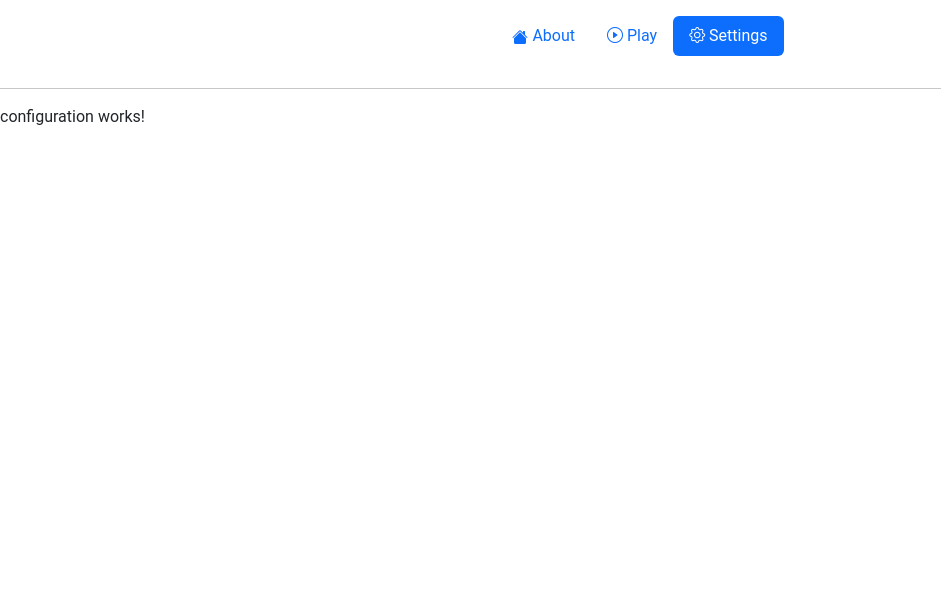
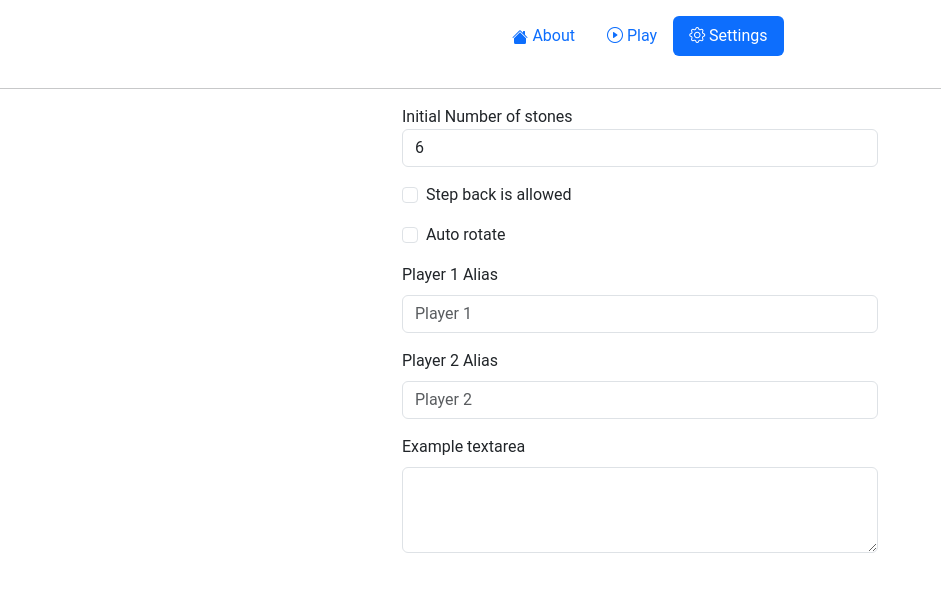
Before and after one commit to erickturcios/mancala-ui, an Angular app: page /configuration in a window 1280 px wide. Shown: the top 592 px of the page, without its empty margins (0-941 px from the left). Built offline with nearby package versions, Linux system fonts and the light colour scheme.

Commit message:
initial html template

```diff
--- a/src/app/configuration/configuration.component.html
+++ b/src/app/configuration/configuration.component.html
@@ -1 +1,37 @@
-<p>configuration works!</p>
+<div class="container" style="max-width: 500px;">
+
+    <div class="mb-3 form-group">
+        <label for="exampleFormControlSelect1">Initial Number of stones</label>
+        <select class="form-control" id="exampleFormControlSelect1">
+          <option>4</option>
+          <option>5</option>
+          <option selected>6</option>
+          <option>7</option>
+          <option>8</option>
+        </select>
+      </div>
+    <div class="mb-3 form-check">
+        <input class="form-check-input" type="checkbox" value="" id="flexCheckDefault">
+        <label class="form-check-label" for="flexCheckDefault">
+            Step back is allowed
+        </label>
+    </div>
+    <div class="mb-3 form-check">
+        <input class="form-check-input" type="checkbox" value="" id="flexCheckDefault">
+        <label class="form-check-label" for="flexCheckDefault">
+            Auto rotate
+        </label>
+    </div>
+    <div class="mb-3">
+        <label for="exampleFormControlInput1" class="form-label">Player 1 Alias</label>
+        <input type="text" class="form-control" id="player1" placeholder="Player 1">
+    </div>
+    <div class="mb-3">
+        <label for="exampleFormControlInput1" class="form-label">Player 2 Alias</label>
+        <input type="text" class="form-control" id="player2" placeholder="Player 2">
+    </div>
+    <div class="mb-3">
+        <label for="exampleFormControlTextarea1" class="form-label">Example textarea</label>
+        <textarea class="form-control" id="exampleFormControlTextarea1" rows="3"></textarea>
+    </div>
+</div>
--- a/src/app/game/game.component.html
+++ b/src/app/game/game.component.html
@@ -47,16 +47,16 @@
                 <td class="border-top">
                     <button type="button" class="btn btn-success btn-circle btn-xl">0</button>
                 </td>
-            <td  class="border-top">
+                <td class="border-top">
                     <button type="button" class="btn btn-success btn-circle btn-xl">0</button>
                 </td>
-            <td  class="border-top">
+                <td class="border-top">
                     <button type="button" class="btn btn-success btn-circle btn-xl">0</button>
                 </td>
-            <td  class="border-top">
+                <td class="border-top">
                     <button type="button" class="btn btn-success btn-circle btn-xl">0</button>
                 </td>
-            <td  class="border-top">
+                <td class="border-top">
                     <button type="button" class="btn btn-success btn-circle btn-xl">0</button>
                 </td>
             </tr>
@@ -73,3 +73,7 @@
         </tbody>
     </table>
 </div>
+<div class="col-12 col-md-9 col-xl-8 py-md-3 pl-md-5 bd-content">
+        <button type="button" class="btn btn-danger">Danger</button>
+        <button type="button" class="btn btn-warning">Warning</button>
+</div>
```
Lines whose indentation alone changed are shown as unchanged.
